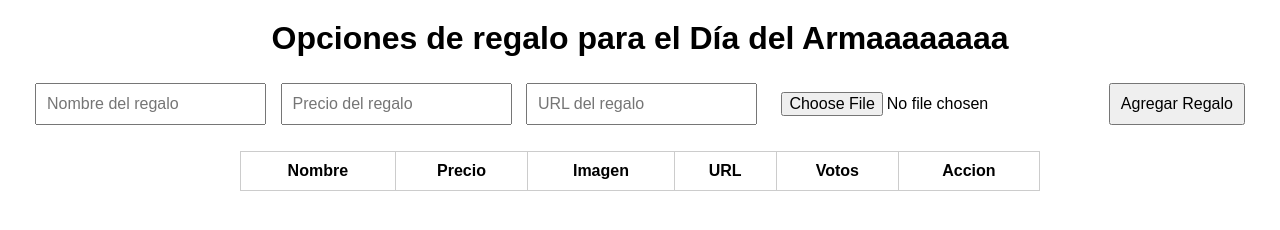
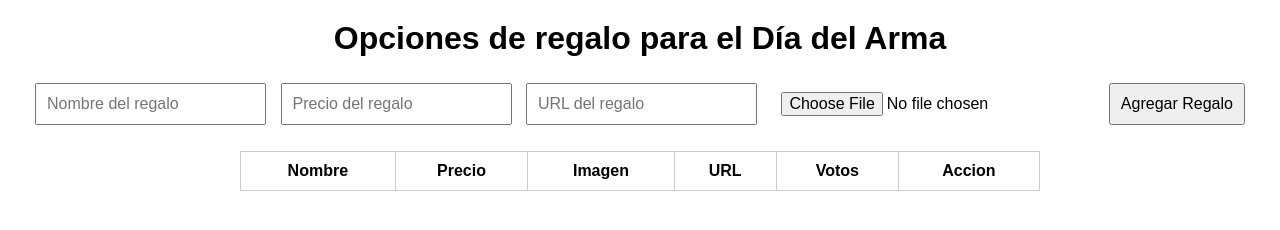
Before and after one commit to Diegolisdal/Dia-Infanteria, a plain HTML site: page index.html in a window 1280 px wide. Drawn offline with Linux system fonts and the light colour scheme; no server answers.

Commit message:
Update index.html

```diff
--- a/index.html
+++ b/index.html
@@ -8,7 +8,7 @@
     <link rel="stylesheet" href="styles.css">
 </head>
 <body>
-    <h1>Opciones de regalo para el Día del Armaaaaaaaa</h1>
+    <h1>Opciones de regalo para el Día del Arma</h1>
     <!-- Formulario para agregar nuevos regalos -->
     <form id="giftForm">
         <input type="text" id="itemName" placeholder="Nombre del regalo" required>
```
